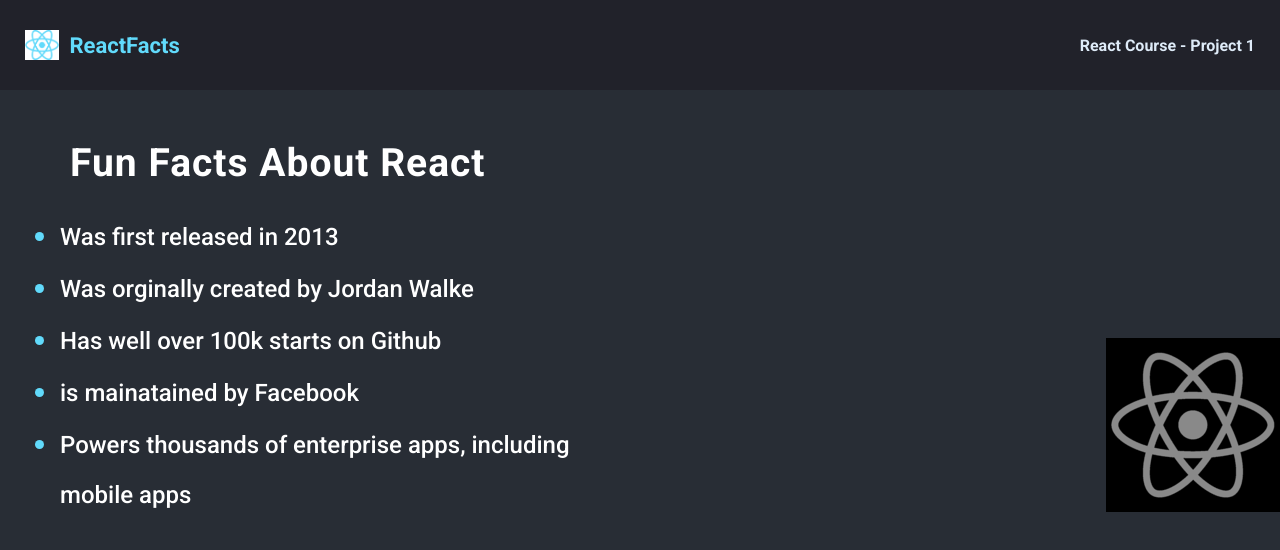
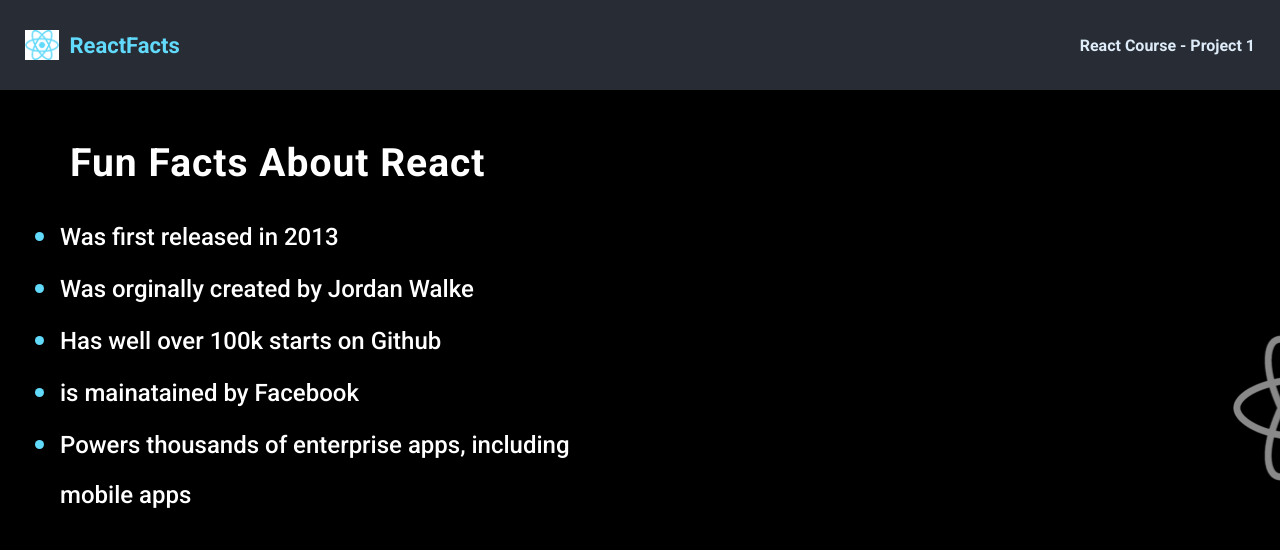
Before and after one commit to Tinady/scrimba-react-course, a React (Create React App) app in the folder funfactsabtreact/: page / in a window 1280 px wide. Shown: the top 550 px of the page. Built offline with nearby package versions, Linux system fonts and the light colour scheme.

Commit message:
Update index.css

```diff
--- a/funfactsabtreact/src/index.css
+++ b/funfactsabtreact/src/index.css
@@ -8,14 +8,16 @@
 body {
     margin: 0;
     font-family: Roboto, sans-serif;
-    background-color: #282D35;
+    background-color:black;
+
 
 }
 
 nav {
     display: flex;
     align-items: center;
-    background-color: #21222A;
+
+    background-color: #282D35;
     height: 90px;
     padding: 30px 25px;
     margin-bottom:0;
@@ -59,7 +61,7 @@ nav {
     padding: 50px 20px;
     background-image:url(./imgs/react-background.png) ;
     background-repeat: no-repeat;
-    background-position: right 75%;
+    background-position: right -11% top 70% ;
 
 
 
```
